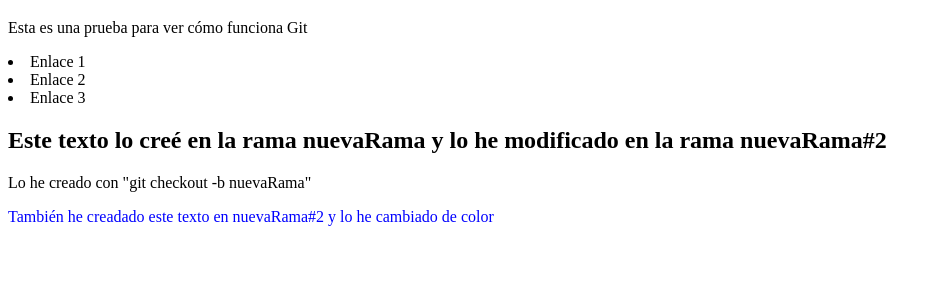
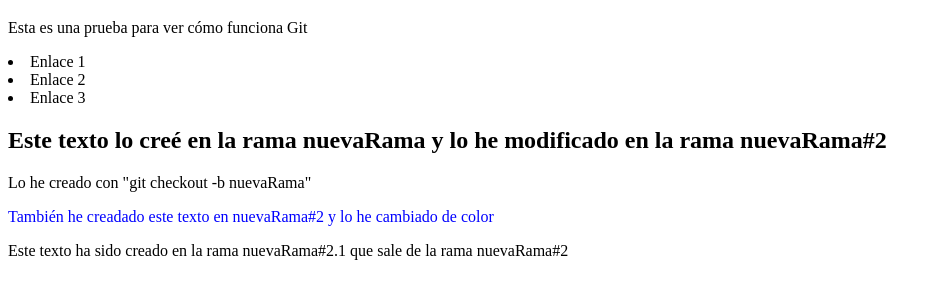
Before and after one commit to Helena-JV/miRepositorio, a plain HTML site: page index.html in a window 1280 px wide. Shown: the part 61-360 px from the top of the page, without its empty margins (0-941 px from the left). Drawn offline with Linux system fonts and the light colour scheme.

Commit message:
Añadido p sobre nuevaRama#2.1

```diff
--- a/index.html
+++ b/index.html
@@ -18,5 +18,7 @@
     <h2>Este texto lo creé en la rama nuevaRama y lo he modificado en la rama nuevaRama#2</h2>
     <p>Lo he creado con "git checkout -b nuevaRama"</p>
     <p class="colorAzul">También he creadado este texto en nuevaRama#2 y lo he cambiado de color</p>
+
+    <p>Este texto ha sido creado en la rama nuevaRama#2.1 que sale de la rama nuevaRama#2</p>
 </body>
 </html>
```
